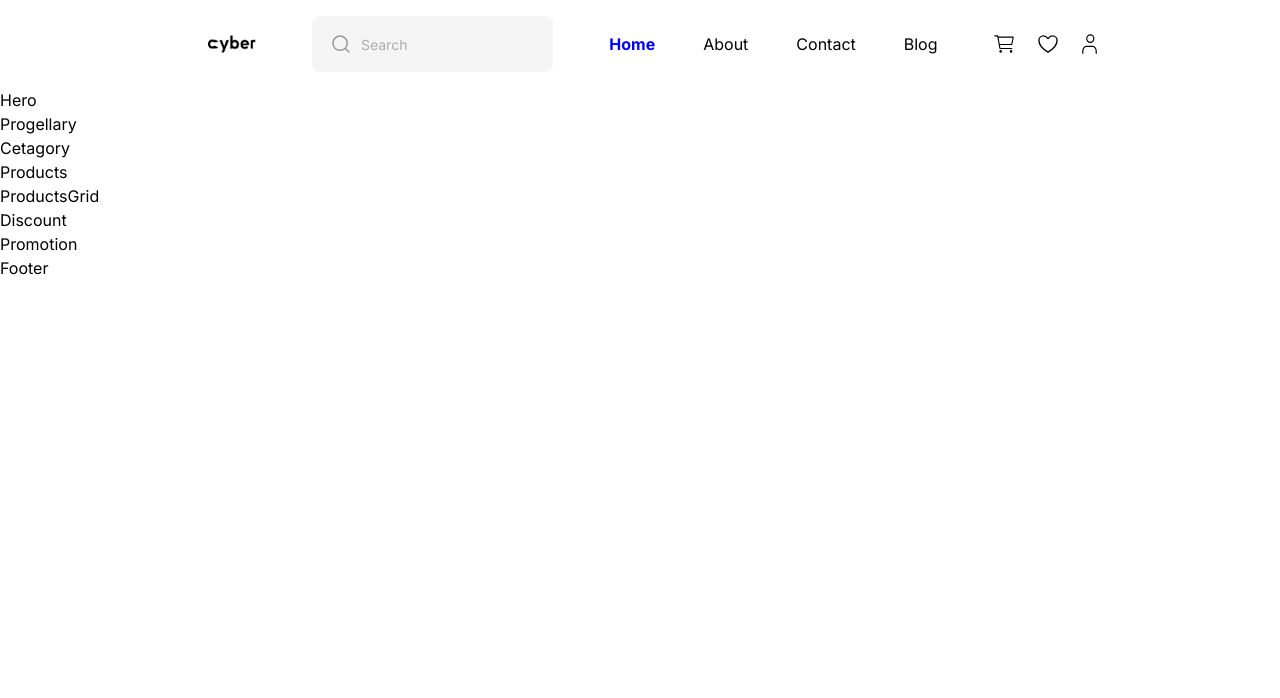
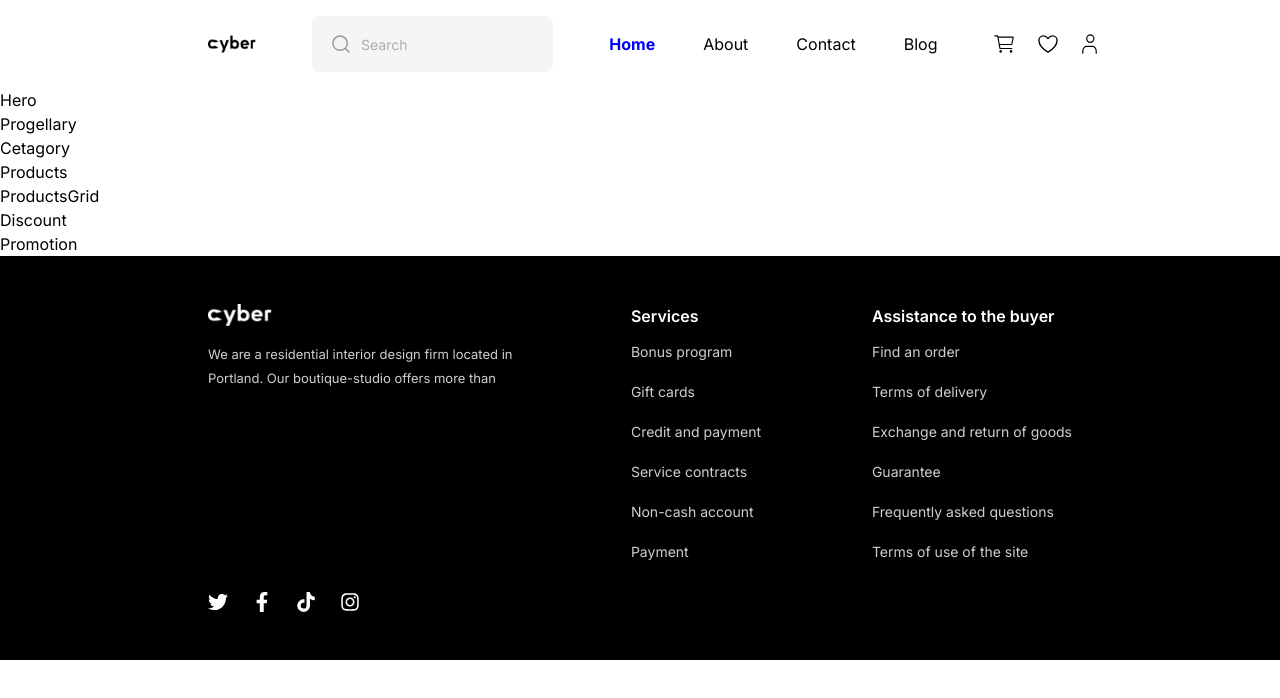
Before and after one commit to Ellham-dev/estore-react, a React (Vite) app: page / in a window 1280 px wide. Shown: the top 698 px of the page. Built offline with nearby package versions, Linux system fonts and the light colour scheme.

Commit message:
footer update

```diff
--- a/package.json
+++ b/package.json
@@ -13,6 +13,8 @@
     "@tailwindcss/vite": "^4.0.6",
     "react": "^19.0.0",
     "react-dom": "^19.0.0",
+    "react-icon": "^1.0.0",
+    "react-icons": "^5.4.0",
     "react-router": "^7.1.5",
     "tailwindcss": "^4.0.6"
   },
--- a/src/components/Footer.jsx
+++ b/src/components/Footer.jsx
@@ -1,8 +1,46 @@
-
+import { FaFacebookF, FaInstagram, FaTiktok, FaTwitter } from "react-icons/fa"
+import Logotwo from "/footer logo (2).png"
 
 const Footer = () => {
   return (
-    <div>Footer</div>
+    <section id="footer" className="bg-black py-12">
+      <div className="max-w-[1120px] mx-auto px-4 sm:px-8 md:px-12 lg:px-16 xl:px-32 2xl:px-64">
+        <div className="flex flex-col gap-8 md:flex-row md:justify-between">
+          <div className="">
+            <img src={Logotwo} alt="footer logo" className="w-16 mb-4 mx-auto md:mx-0" />
+            <p className="text-[13px] text-[#CFCFCF] leading-6 max-w-[312px] mx-auto text-center md:text-left">We are a residential interior design firm located in Portland. Our boutique-studio offers more than</p>
+          </div>
+          <div className="text-center md:text-left">
+            <h3 className="text-white font-semibold mb-2">Services</h3>
+            <ul className="text-[#CFCFCF] text-sm leading-8 flex flex-col gap-y-2">
+              <li>Bonus program</li>
+              <li>Gift cards</li>
+              <li>Credit and payment</li>
+              <li>Service contracts</li>
+              <li>Non-cash account</li>
+              <li>Payment</li>
+            </ul>
+          </div>
+          <div className="text-center md:text-left">
+            <h3 className="text-white font-semibold mb-2">Assistance to the buyer</h3>
+            <ul className="text-[#CFCFCF] text-sm leading-8 flex flex-col gap-y-2">
+              <li>Find an order </li>
+              <li>Terms of delivery</li>
+              <li>Exchange and return of goods</li>
+              <li>Guarantee</li>
+              <li>Frequently asked questions</li>
+              <li>Terms of use of the site</li>
+            </ul>
+          </div>
+        </div>
+        <div className="social text-white flex justify-center gap-x-6 mt-8 text-3xl md:justify-start md:mt-6 md:text-xl">
+          <FaTwitter/>
+          <FaFacebookF/>
+          <FaTiktok/>
+          <FaInstagram/>
+        </div>
+      </div>
+    </section>
   )
 }
 
--- a/src/components/Header.jsx
+++ b/src/components/Header.jsx
@@ -9,7 +9,7 @@
 const Header = () => {
   return (
     <>
-      <section id="header" className="flex max-w-[1120px] items-center mx-auto justify-between h-[88px] gap-x-14 px-4 sm:px-8 md:px-12 lg:px-16 xl:px-32 2xl:px-64">
+      <header id="header" className="flex max-w-[1120px] items-center mx-auto justify-between h-[88px] gap-x-14 px-4 sm:px-8 md:px-12 lg:px-16 xl:px-32 2xl:px-64">
         {/* logo */}
         <div className="logo">
           <Link to="/"><img src={Logo} alt="logo" /></Link>
@@ -49,7 +49,7 @@
           <img src={Burger} alt="mobile icon" className="w-full cursor-pointer" />
         </div>
         {/* mobail_mood */}
-      </section>
+      </header>
     </>
   )
 }
```
Also changed, not shown: public/footer logo (2).png (added), 1 other file (tests, documents, lock files or other folders).
